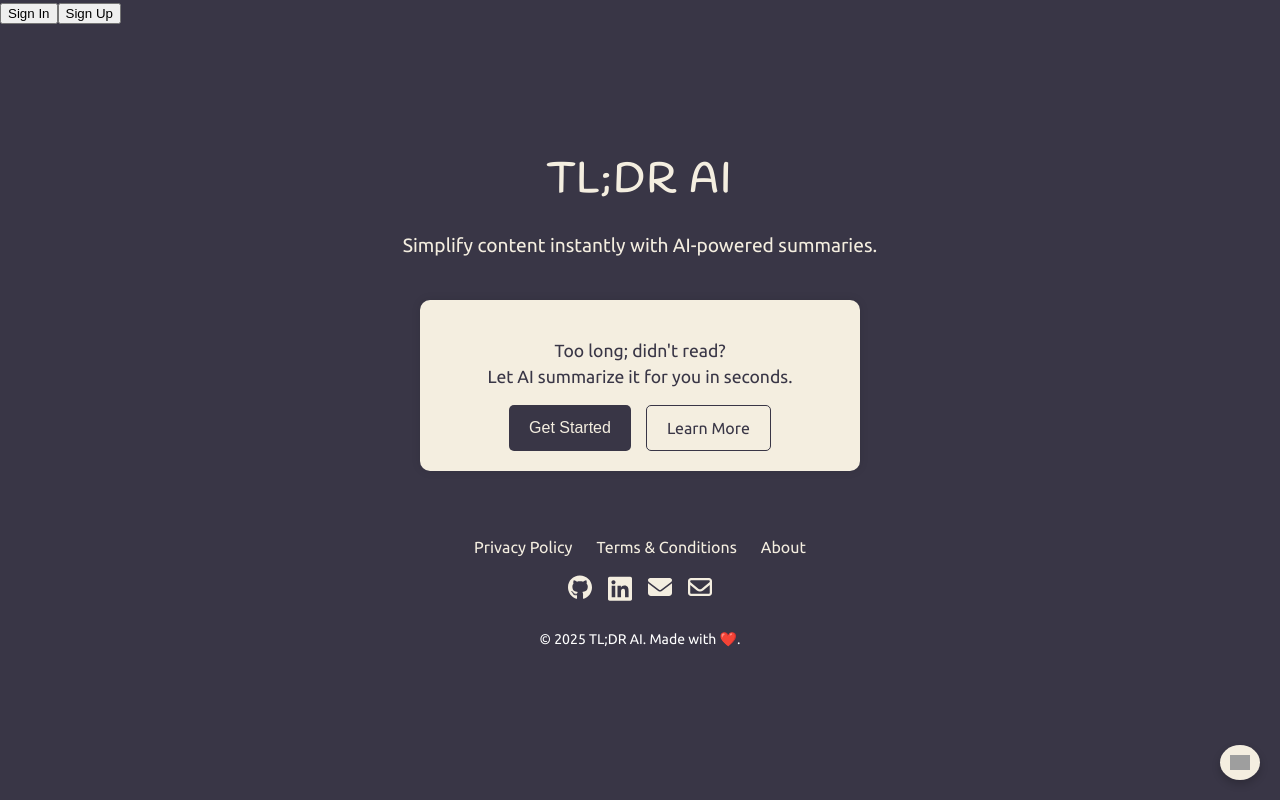
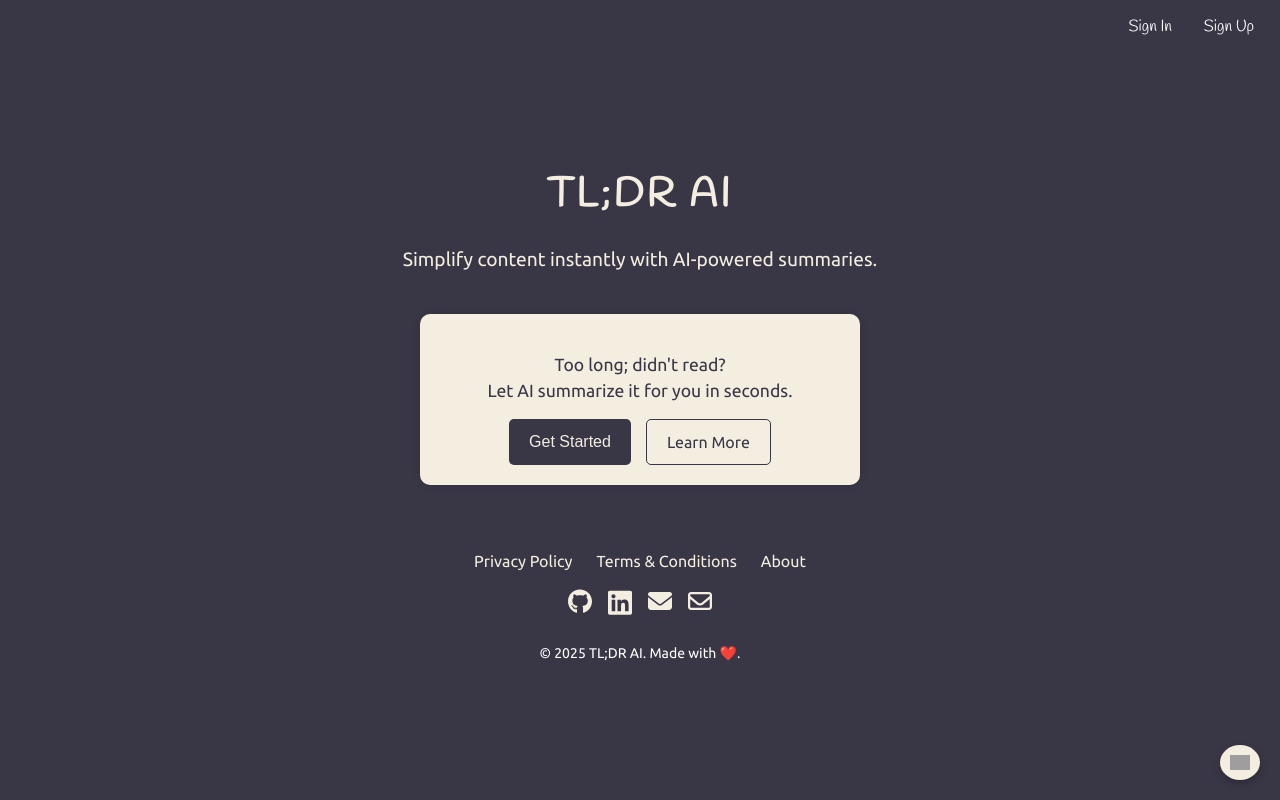
Before and after one commit to pratham-jaiswal/tldr-ai, a React (Create React App) app: page / in a window 1280 px wide. Built offline with nearby package versions, Linux system fonts and the light colour scheme; no server answers; grey boxes are pictures that could not be loaded.

Commit message:
add css for nav header

```diff
--- a/src/App.scss
+++ b/src/App.scss
@@ -25,6 +25,27 @@
             user-select: none;
         }
 
+    }
+
+    .nav-header {
+        padding: 15px 20px 0 0;
+        display: flex;
+        justify-content: flex-end;
+        gap: 20px;
+
+        button {
+            background-color: transparent;
+            border: none;
+            color: #fff;
+            font-family: "Handlee", serif;
+            font-size: 1rem;
+            text-decoration: none;
+            cursor: pointer;
+
+            &:hover {
+                text-decoration: underline;
+            }
+        }
     }
 }
 
@@ -392,7 +413,6 @@
         justify-content: center;
         position: relative;
         margin: 20px;
-        user-select: none;
 
         .header-left-icon {
             position: absolute;
@@ -409,10 +429,10 @@
         }
 
         .about-header {
+            width: 60%;
             text-align: center;
 
             h1 {
-                width: 60%;
                 font-size: 2.5rem;
                 font-family: "Handlee", serif;
                 letter-spacing: 3px;
@@ -646,10 +666,10 @@
 
         .policy-header,
         .terms-header {
+            width: 60%;
             text-align: center;
 
             h1 {
-                width: 60%;
                 font-size: 2.5rem;
                 font-family: "Handlee", serif;
                 letter-spacing: 3px;
@@ -758,7 +778,6 @@
   }
 }
 
-
 *:disabled {
     cursor: not-allowed;
 }
```
